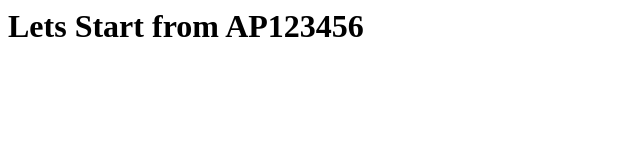
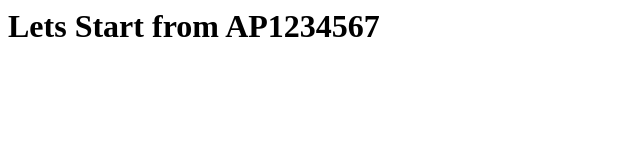
Before and after one commit to rdprassy1/rdprassy1.github.io, a plain HTML site: page ap/index.html in a window 1280 px wide. Shown: the full height of the page, 0-640 px from the left. Drawn offline with Linux system fonts and the light colour scheme.

Commit message:
Update index.html

```diff
--- a/ap/index.html
+++ b/ap/index.html
@@ -3,6 +3,6 @@
         <script type="text/javascript" src="./sharedAP.js"></script>
     </head>
      <body>
-    <h1> Lets Start from AP123456 </h1>
+    <h1> Lets Start from AP1234567 </h1>
   </body>
 </html>
```
